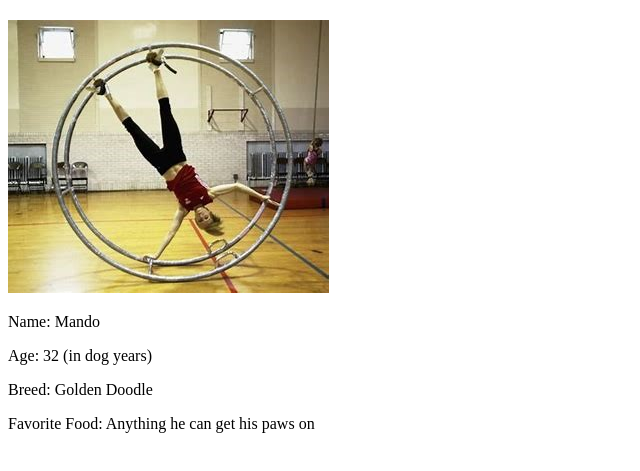
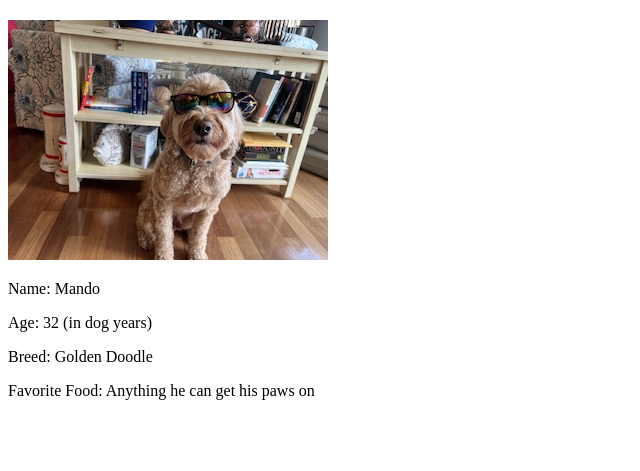
Before and after one commit to Flubbo/Project1, a plain HTML site: page page3.html in a window 1280 px wide. Shown: the part 181-652 px from the top of the page, without its empty margins (0-640 px from the left). Drawn offline with Linux system fonts and the light colour scheme.

Commit message:
Added dog photo
Added Doggo.jpg, an image of a dog, and swapped it into page3.html instead of the previous placeholder image

```diff
--- a/page3.html
+++ b/page3.html
@@ -16,8 +16,7 @@
 	  </nav>
 	</header>
     <h1><b>About My Dog</b></h1>
-    <!--another placeholder image-->
-    <img src="wheel.jpg" alt="A photo of my dog Mando">
+    <img src="Doggo.jpg" alt="A photo of my dog Mando">
     <p>Name: Mando</p>
     <p>Age: 32 (in dog years)</p>
     <p>Breed: Golden Doodle</p>
```
Also changed, not shown: Doggo.jpg (added).
